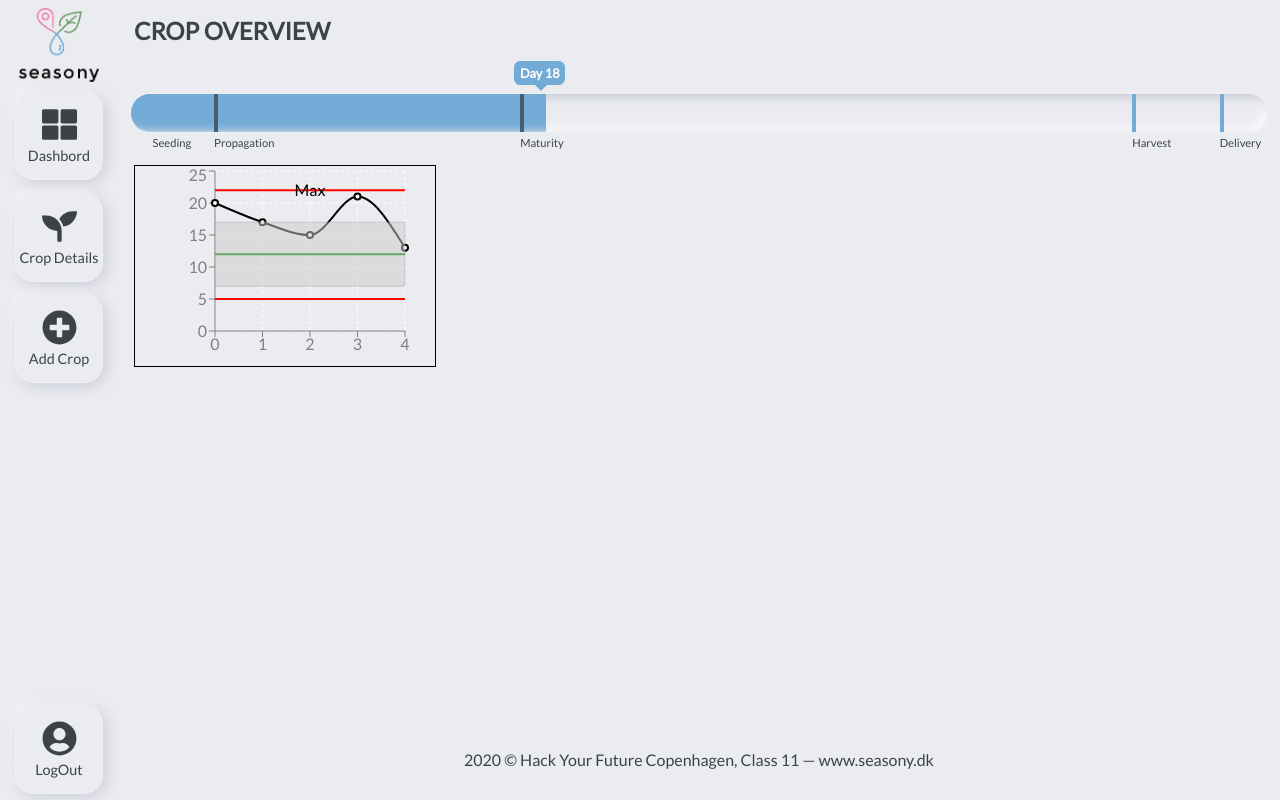
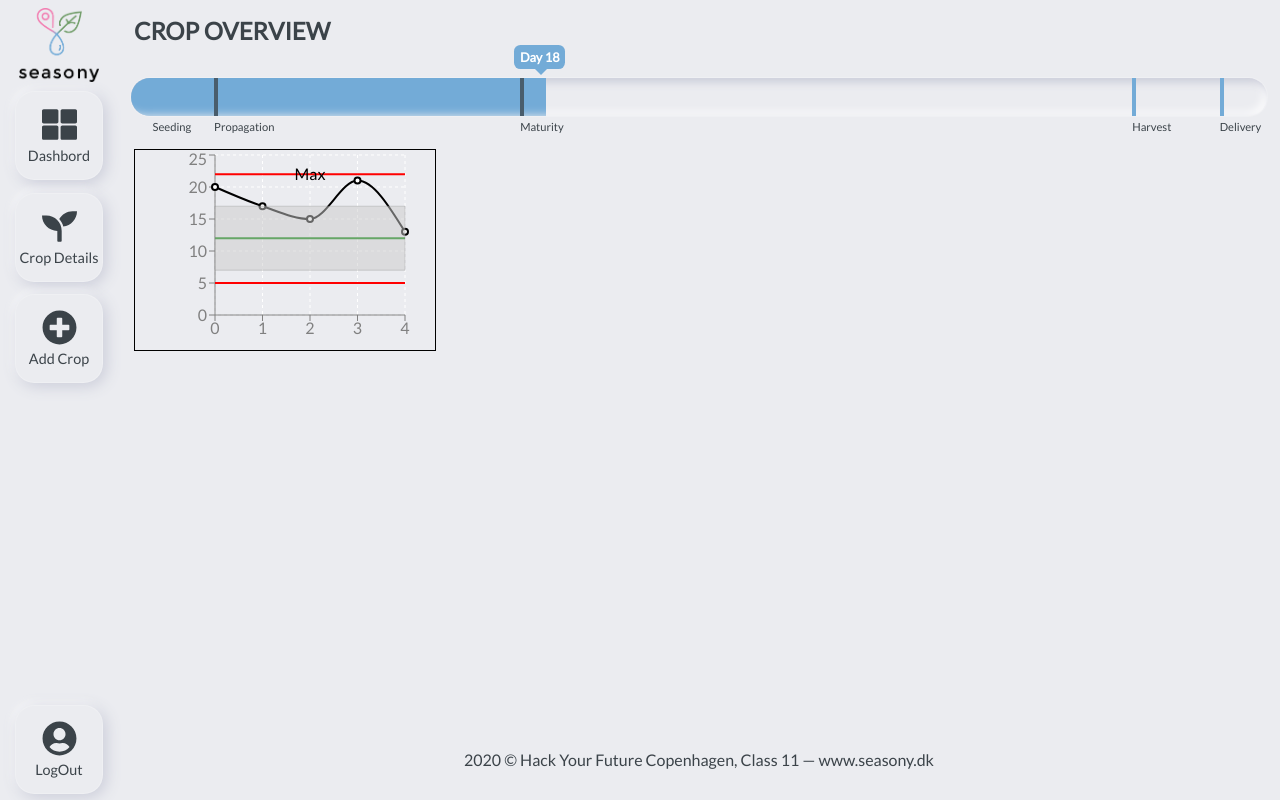
Before and after one commit to HackYourFuture-CPH/FP-class11, a React (Create React App) app: page /dashboard in a window 1280 px wide. Built offline with nearby package versions, Linux system fonts and the light colour scheme; no server answers; the HTML template or start-up script is replaced by a standard one.

Commit message:
change css for progress-bar for dashboard

```diff
--- a/src/client/components/progress-bar/progress-bar.style.css
+++ b/src/client/components/progress-bar/progress-bar.style.css
@@ -2,13 +2,14 @@
   text-align: center;
   width: 100%;
 }
+
 .progress-bar {
   background-color: var(--light-grey);
   border: var(--border-inputs);
   border-radius: var(--border-radius-low);
   box-shadow: var(--debossed-shadow-high);
   height: 2.5em;
-  margin: 3em auto 0 auto;
+  margin: 2em auto 0 auto;
   width: 98%;
 }
 
```
